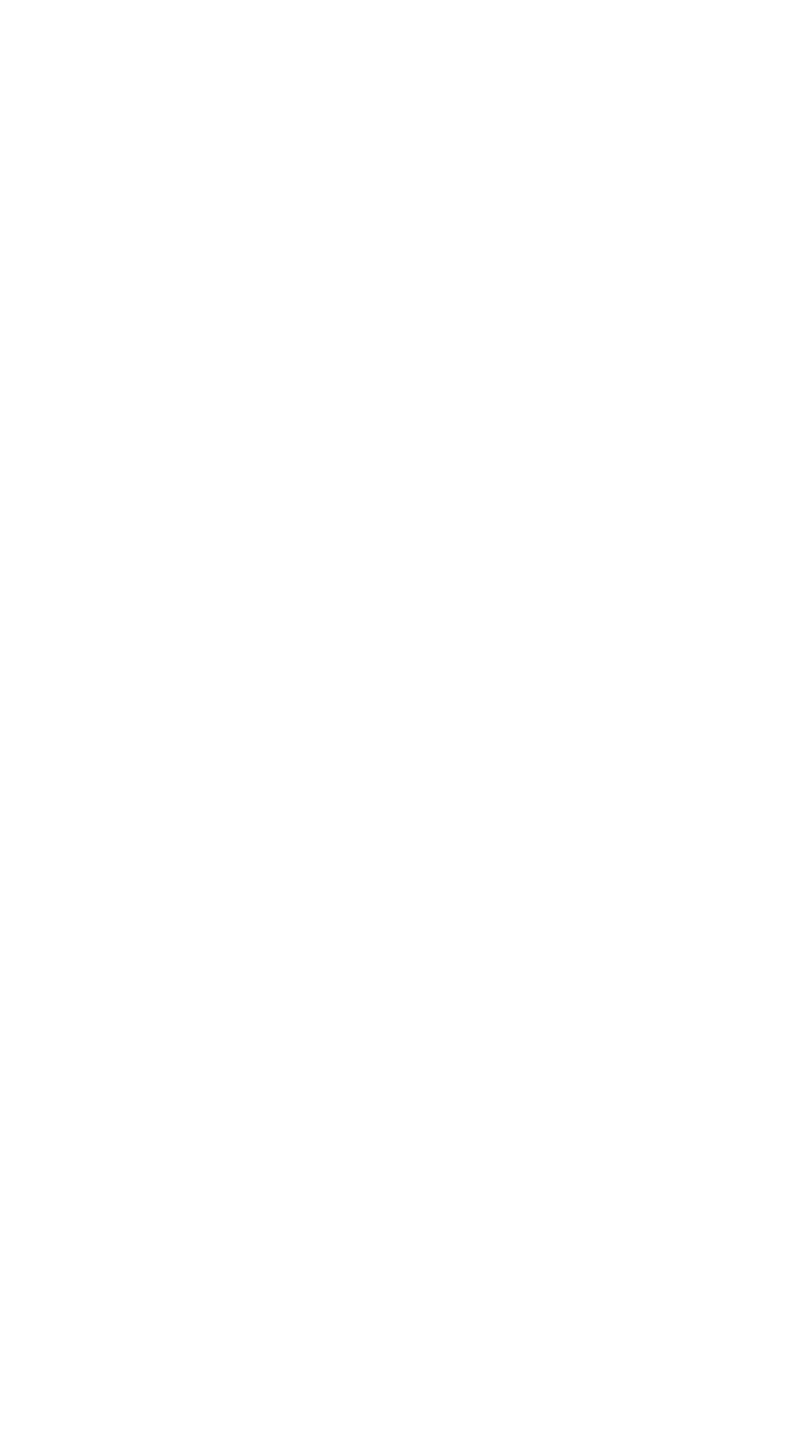
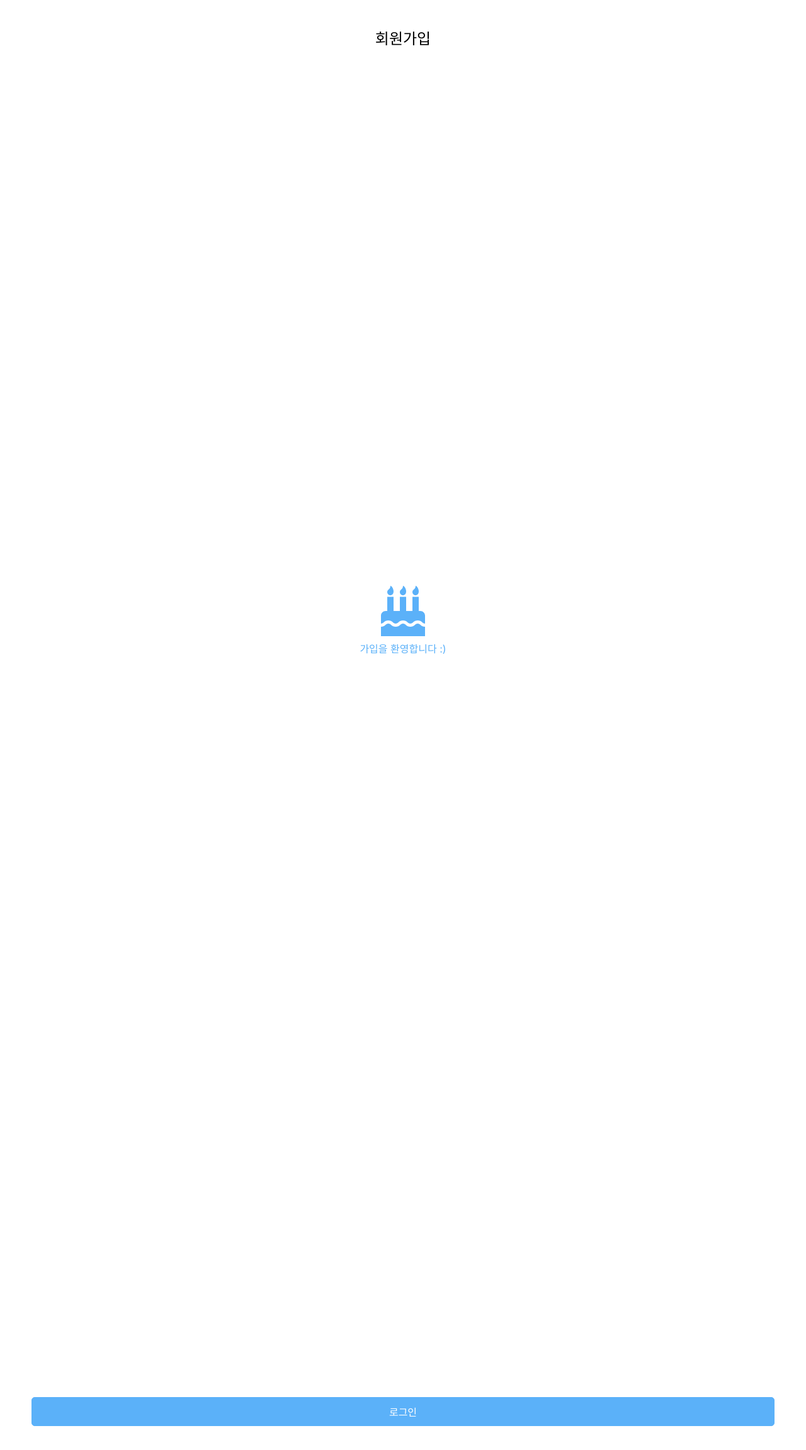
Before and after one commit to BBIYAC/anboo-react-frontend, a React (Create React App) app: page /signupafter in a window 1280 px wide. Shown: the top 2302 px of the page at 63% size. Before the commit the page ends 800 px from the top, so only its background shows below. Built offline with nearby package versions, Linux system fonts and the light colour scheme.

Commit message:
Add signup after page

```diff
--- /dev/null
+++ b/src/pages/SignUpAfter.js
@@ -0,0 +1,17 @@
+import React from 'react';
+import '../components/atoms/Button/Button.css';
+import RoundRectangle from '../components/atoms/Button/RoundRectangle';
+import {FaBirthdayCake} from 'react-icons/fa';
+
+const SignUpAfter = () => {
+    return(
+        <>
+        <div className="title">회원가입</div>
+        <FaBirthdayCake className="img-welcome" style={{color: '#5BB1F9', width: '80px', height: '80px', marginTop: '70%'}}/>
+        <div className="img-welcome" style={{color: '#5BB1F9', margin: '10px 0 100% 0'}}>가입을 환영합니다 :)</div>
+        <RoundRectangle btnText="로그인" />
+        </>
+    );
+};
+
+export default SignUpAfter;
--- a/src/routes.js
+++ b/src/routes.js
@@ -1,4 +1,5 @@
 import SignUp from "./pages/SignUp";
+import SignUpAfter from "./pages/SignUpAfter";
 import Login from "./pages/Login";
 import RegisterNhLocation from "./pages/RegisterNhLocation";
 import RegisterNhs from "./pages/RegisterNhs";
@@ -19,6 +20,10 @@ const routes =  [
     {
         path: '/signup',
         component: SignUp
+    },
+    {
+        path: '/signupafter',
+        component: SignUpAfter
     },
     {
         path: '/login',
```
